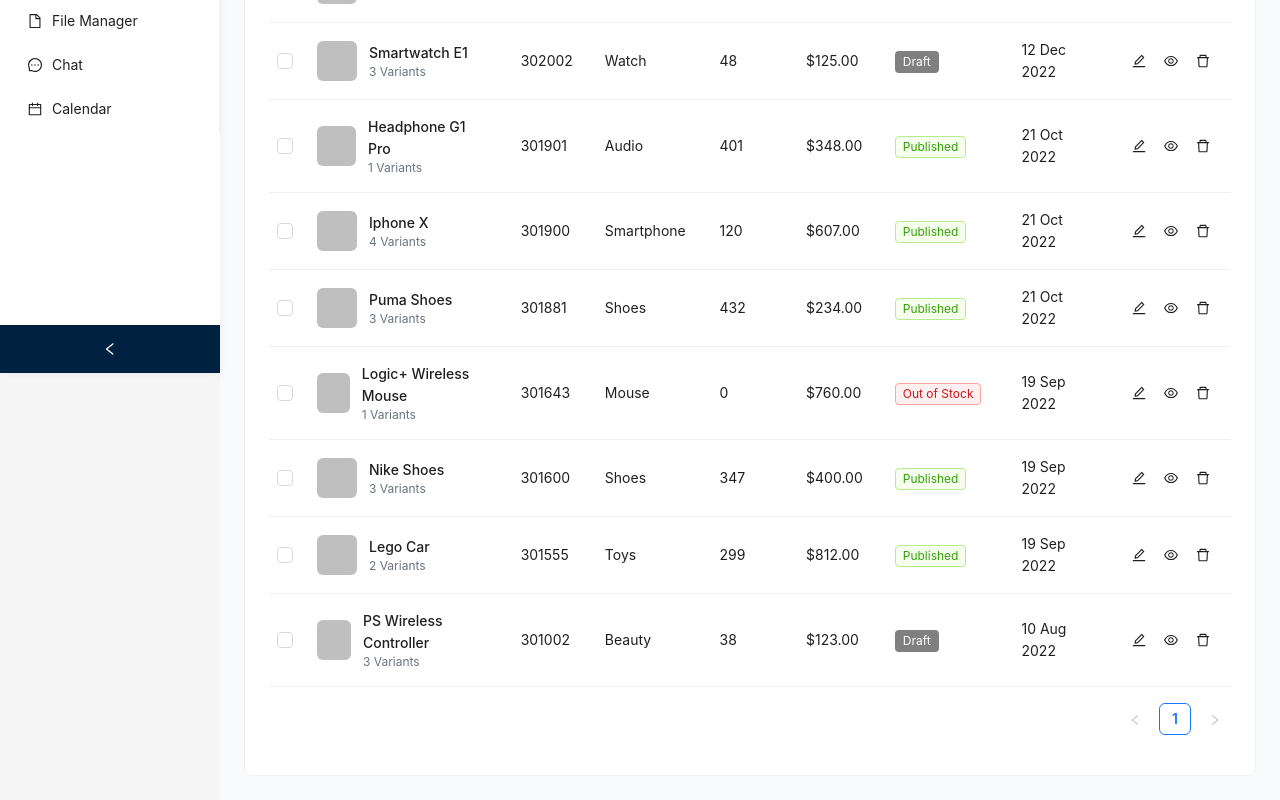
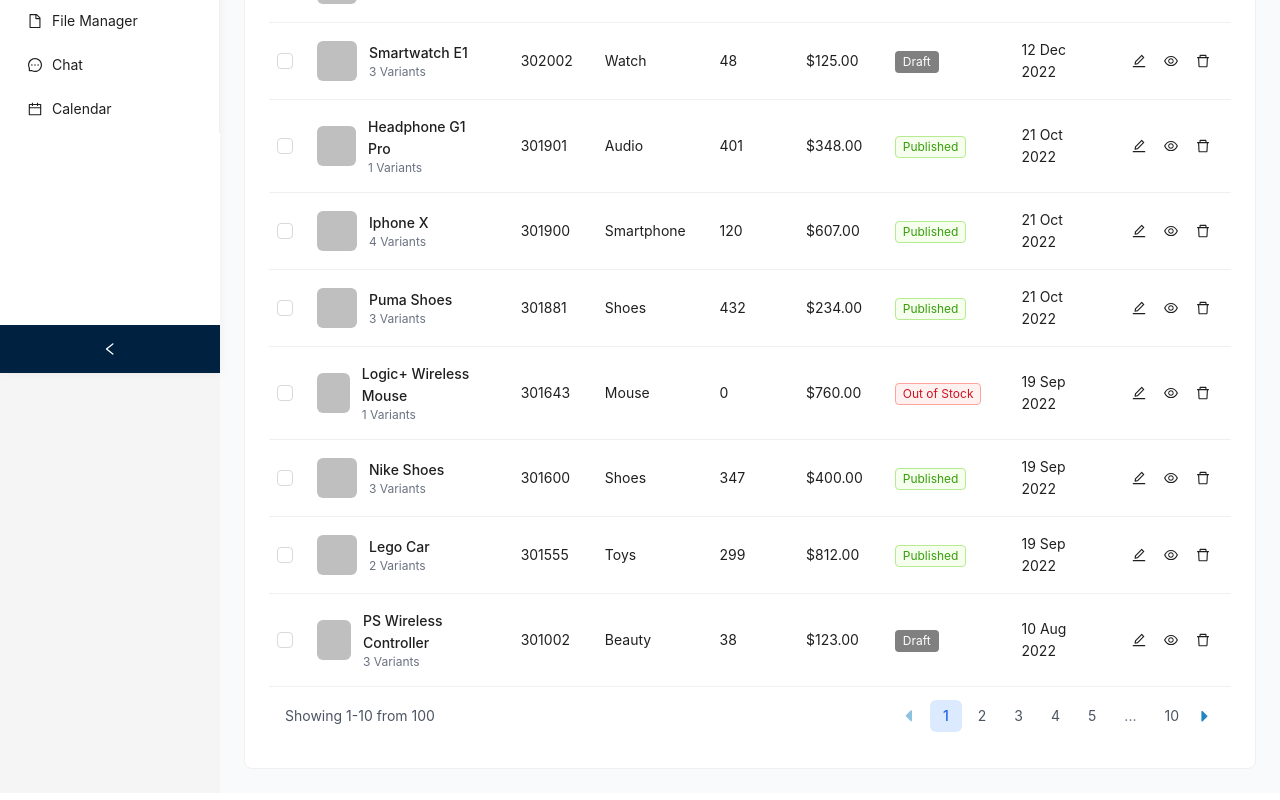
Before and after one commit to anshukumar2708/Amrytt-media-task-new, a Next.js app: page /product in a window 1280 px wide. Shown: the part 427-1227 px from the top of the page. Built offline with nearby package versions, Linux system fonts and the light colour scheme.

Commit message:
add pagination in product list

```diff
--- /dev/null
+++ b/src/app/components/all-icons/left-arrow-icon.tsx
@@ -0,0 +1,24 @@
+import React from "react";
+
+interface LeftArrowProps {
+  width?: number | string;
+  height?: number | string;
+  fill?: string;
+}
+
+const LeftArrowIcon: React.FC<LeftArrowProps> = ({
+  width = 6,
+  height = 10,
+  fill = "#C2C6CE",
+}) => {
+  return (
+    <svg width={width} height={height} viewBox="0 0 20 20" fill="none">
+      <path
+        d="M10.86 14.3934L7.14003 10.6667C7.01586 10.5418 6.94617 10.3729 6.94617 10.1967C6.94617 10.0206 7.01586 9.85164 7.14003 9.72673L10.86 6.00007C10.9533 5.90605 11.0724 5.84193 11.2022 5.81588C11.3321 5.78983 11.4667 5.80304 11.589 5.85382C11.7113 5.9046 11.8157 5.99064 11.8889 6.10099C11.9621 6.21134 12.0008 6.34098 12 6.4734V13.9201C12.0008 14.0525 11.9621 14.1821 11.8889 14.2925C11.8157 14.4028 11.7113 14.4889 11.589 14.5396C11.4667 14.5904 11.3321 14.6036 11.2022 14.5776C11.0724 14.5515 10.9533 14.4874 10.86 14.3934Z"
+        fill={fill}
+      />
+    </svg>
+  );
+};
+
+export default LeftArrowIcon;
--- a/src/app/components/dashboard/order-growth.tsx
+++ b/src/app/components/dashboard/order-growth.tsx
@@ -1,5 +1,5 @@
 "use client";
-import React from "react";
+import React, { useState } from "react";
 import { Row, Col, Button, Table, Avatar } from "antd";
 import { DeleteOutlined, EyeOutlined } from "@ant-design/icons";
 import { ColumnsType } from "antd/es/table";
@@ -7,6 +7,7 @@ import FilterIcon from "../all-icons/filter-icon";
 import CalenderIcon from "../all-icons/calender-icon";
 import CardsLayout from "../common/cards-layout";
 import { UserOutlined } from "@ant-design/icons";
+import { Pagination } from "../fuctionality/pagination";
 
 type IOrder = {
   product: string;
@@ -19,7 +20,13 @@ type IOrder = {
 };
 
 const OrderGrowth = () => {
-  //   const [currentPage, setCurrentPage] = useState(1);
+  const [currentPage, setCurrentPage] = useState(1);
+  const totalItems = 100;
+
+  const handlePageChange = (page: number) => {
+    setCurrentPage(page);
+  };
+
   // Sample data for recent orders
   const recentOrders = [
     {
@@ -233,17 +240,20 @@ const OrderGrowth = () => {
               pagination={false}
               rowKey="product"
             />
-            {/* <Pagination
-              totalPages={10}
-              currentPage={currentPage}
-              onPageChange={setCurrentPage}
-            /> */}
+            {/* Pagination component */}
+            <div className="w-full min-w-[600px]">
+              <Pagination
+                currentPage={currentPage}
+                totalItems={totalItems}
+                onPageChange={handlePageChange}
+              />
+            </div>
           </>
         </div>
       </Col>
       <Col xs={24} lg={8}>
         <CardsLayout title="Customer Growth" subtitle="Based on Country">
-          <div style={{ height: 250 }} className="mb-4">
+          <div style={{ height: 200 }} className="mb-4">
             {/* <Image
                 src="/lovable-uploads/01cca40a-9204-4653-8ead-ae962bda7bcb.png"
                 alt="World Map"
--- a/src/app/components/fuctionality/pagination.tsx
+++ b/src/app/components/fuctionality/pagination.tsx
@@ -1,94 +1,98 @@
-import React from "react";
+"use client";
+import LeftArrowIcon from "../all-icons/left-arrow-icon";
+import RightArrow from "../all-icons/right-arrow";
 
-interface IProps {
-  totalPages: number;
+export interface PaginationProps {
   currentPage: number;
-  onPageChange: (page: number | string) => void;
+  totalItems: number;
+  itemsPerPage?: number;
+  onPageChange: (page: number) => void;
 }
 
-const Pagination: React.FC<IProps> = ({
-  totalPages,
+export function Pagination({
   currentPage,
+  totalItems,
+  itemsPerPage = 10,
   onPageChange,
-}) => {
-  const maxVisiblePages = 5;
+}: PaginationProps) {
+  const totalPages = Math.ceil(totalItems / itemsPerPage);
 
-  const getPagination = () => {
+  const getPageNumbers = () => {
     const pages: (number | string)[] = [];
-    let startPage = Math.max(1, currentPage - Math.floor(maxVisiblePages / 2));
-    const endPage = Math.min(totalPages, startPage + maxVisiblePages - 1);
-
-    if (endPage - startPage + 1 < maxVisiblePages) {
-      startPage = Math.max(1, endPage - maxVisiblePages + 1);
-    }
-
-    if (startPage > 1) {
-      pages.push(1);
-      if (startPage > 2) pages.push("...");
-    }
-
-    for (let i = startPage; i <= endPage; i++) {
+    if (totalPages <= 7) {
+      for (let i = 1; i <= totalPages; i++) {
         pages.push(i);
       }
-
-    if (endPage < totalPages) {
-      if (endPage < totalPages - 1) pages.push("...");
+    } else {
+      if (currentPage <= 3) {
+        for (let i = 1; i <= 5; i++) {
+          pages.push(i);
+        }
+        pages.push("...");
+        pages.push(totalPages);
+      } else if (currentPage >= totalPages - 2) {
+        pages.push(1);
+        pages.push("...");
+        for (let i = totalPages - 4; i <= totalPages; i++) {
+          pages.push(i);
+        }
+      } else {
+        pages.push(1);
+        pages.push("...");
+        for (let i = currentPage - 1; i <= currentPage + 1; i++) {
+          pages.push(i);
+        }
+        pages.push("...");
         pages.push(totalPages);
       }
-
+    }
     return pages;
   };
 
+  const startItem = (currentPage - 1) * itemsPerPage + 1;
+  const endItem = Math.min(currentPage * itemsPerPage, totalItems);
+
   return (
-    <div className="flex gap-2 justify-center items-center mt-6 flex-wrap">
-      {/* Previous Button */}
+    <div className="flex items-center justify-between py-3 px-4">
+      <div className="text-sm text-gray-600">
+        Showing {startItem}-{endItem} from {totalItems}
+      </div>
+      <div className="flex items-center gap-1">
         <button
           onClick={() => onPageChange(currentPage - 1)}
           disabled={currentPage === 1}
-        className={`px-3 py-1 border rounded ${
-          currentPage === 1
-            ? "opacity-50 cursor-not-allowed"
-            : "hover:bg-gray-200"
-        }`}
+          className="p-1 rounded-md text-gray-500 hover:bg-gray-100 disabled:opacity-50 disabled:cursor-not-allowed"
+          aria-label="Previous page"
         >
-        Previous
+          <LeftArrowIcon fill="#2086BF" width={25} height={25} />
         </button>
 
-      {/* Page Numbers */}
-      {getPagination().map((page, index) =>
-        page === "..." ? (
-          <span key={index} className="px-3 py-1 text-gray-500">
-            ...
-          </span>
-        ) : (
+        {getPageNumbers().map((page, index) => (
           <button
             key={index}
-            onClick={() => onPageChange(Number(page))}
-            className={`px-3 py-1 border rounded ${
-              currentPage === page
-                ? "bg-blue-500 text-white"
-                : "hover:bg-gray-100"
+            onClick={() => typeof page === "number" && onPageChange(page)}
+            disabled={page === "..." || page === currentPage}
+            className={`min-w-[32px] h-8 px-3 text-sm rounded-md ${
+              typeof page === "number" && page === currentPage
+                ? "bg-blue-100 text-blue-600 font-medium"
+                : page === "..."
+                ? "text-gray-500 cursor-default"
+                : "text-gray-600 hover:bg-gray-100"
             }`}
           >
             {page}
           </button>
-        )
-      )}
+        ))}
 
-      {/* Next Button */}
         <button
           onClick={() => onPageChange(currentPage + 1)}
           disabled={currentPage === totalPages}
-        className={`px-3 py-1 border rounded ${
-          currentPage === totalPages
-            ? "opacity-50 cursor-not-allowed"
-            : "hover:bg-gray-200"
-        }`}
+          className="p-1 rounded-md text-gray-500 hover:bg-gray-100 disabled:opacity-50 disabled:cursor-not-allowed"
+          aria-label="Next page"
         >
-        Next
+          <RightArrow fill="#2086BF" width={12} height={12} />
         </button>
       </div>
+    </div>
   );
-};
-
-export default Pagination;
+}
--- a/src/app/components/productList/productList.tsx
+++ b/src/app/components/productList/productList.tsx
@@ -15,6 +15,7 @@ import ExportIcon from "../all-icons/export-icon";
 import EditColumn from "../all-icons/edit-column";
 import CalenderIcon from "../all-icons/calender-icon";
 import FilterIcon from "../all-icons/filter-icon";
+import { Pagination } from "../fuctionality/pagination";
 
 interface IProduct {
   id: number;
@@ -32,6 +33,12 @@ interface IProduct {
 const ProductList: React.FC = () => {
   const [selectedRowKeys, setSelectedRowKeys] = useState<React.Key[]>([]);
   const [activeTab, setActiveTab] = useState<string>("All Product");
+  const [currentPage, setCurrentPage] = useState(1);
+  const totalItems = 100;
+
+  const handlePageChange = (page: number) => {
+    setCurrentPage(page);
+  };
 
   // Sample product data
   const products = [
@@ -355,13 +362,17 @@ const ProductList: React.FC = () => {
             rowSelection={rowSelection}
             columns={columns}
             dataSource={products}
+            pagination={false}
             rowKey="id"
-            // pagination={{
-            //   total: 100,
-            //   showTotal: (total) => `Showing 1-10 from ${total}`,
-            //   showSizeChanger: false,
-            // }}
           />
+          {/* Pagination component */}
+          <div className="w-full min-w-[600px]">
+            <Pagination
+              currentPage={currentPage}
+              totalItems={totalItems}
+              onPageChange={handlePageChange}
+            />
+          </div>
         </div>
       </Card>
     </div>
--- a/src/app/layout.tsx
+++ b/src/app/layout.tsx
@@ -54,7 +54,7 @@ export default function RootLayout({
   useEffect(() => {
     const timer = setTimeout(() => {
       setLoading(false);
-    }, 500);
+    }, 100);
     return () => clearTimeout(timer);
   }, []);
 
```
Lines whose indentation alone changed are shown as unchanged.
